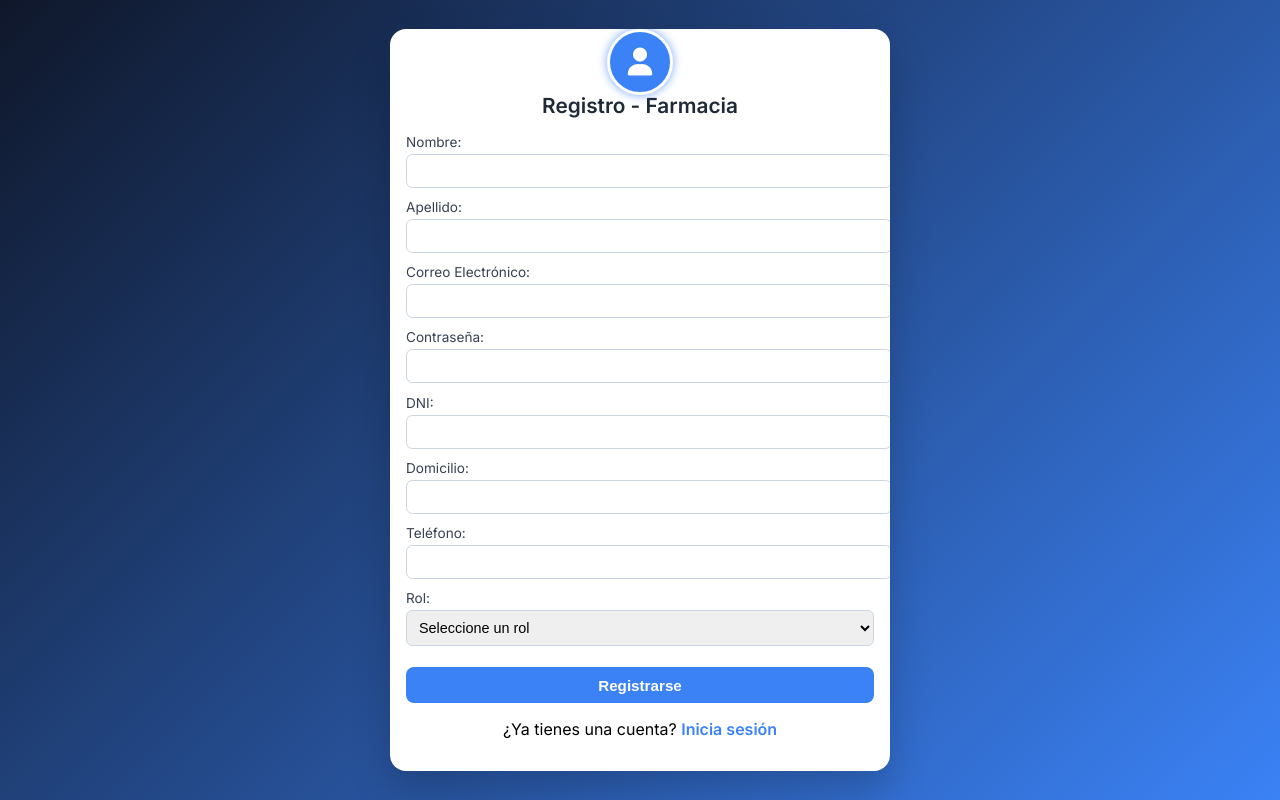
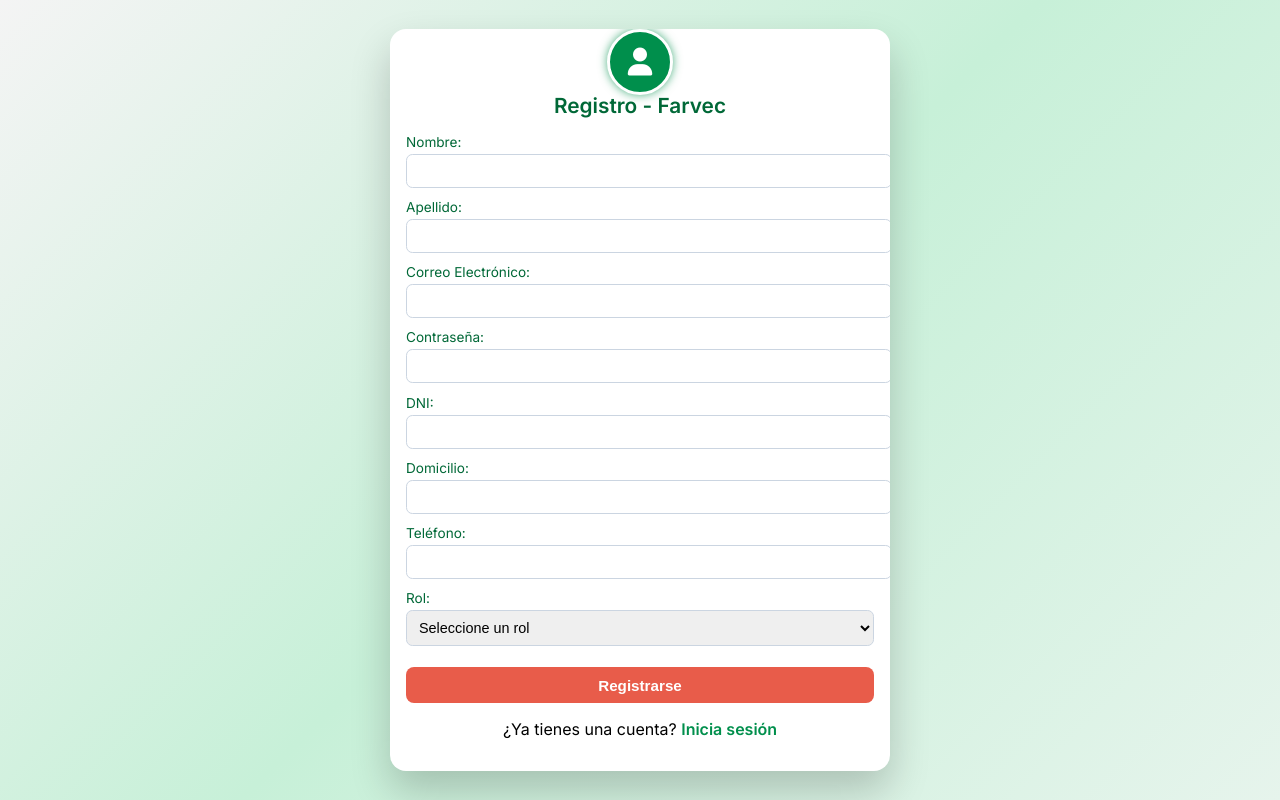
Before and after one commit to FrancoVega852/Sistema-de-una-Farmacia, a PHP site: page /Registro.php in a window 1280 px wide. Run offline with PHP 8.4, Linux system fonts and the light colour scheme.

Commit message:
Cambio de paleta de colores para el registro

```diff
--- a/Registro.php
+++ b/Registro.php
@@ -35,10 +35,18 @@
   <link href="https://fonts.googleapis.com/css2?family=Inter:wght@400;600&display=swap" rel="stylesheet" />
   <link rel="stylesheet" href="https://cdnjs.cloudflare.com/ajax/libs/font-awesome/6.5.0/css/all.min.css" />
   <style>
+    :root {
+      --verde: #008f4c;
+      --verde-oscuro: #006837;
+      --blanco: #ffffff;
+      --gris: #f4f4f4;
+      --acento: #e85c4a;
+    }
+
     body {
       margin: 0;
       font-family: 'Inter', sans-serif;
-      background: linear-gradient(135deg, #0f172a, #3b82f6);
+      background: linear-gradient(135deg, var(--gris), #c7f0d8, #e6f4ec);
       display: flex;
       justify-content: center;
       align-items: center;
@@ -49,7 +57,7 @@
     }
 
     .form-container {
-      background-color: #ffffff;
+      background-color: var(--blanco);
       padding: 1.0rem;
       border-radius: 1rem;
       box-shadow: 0 20px 40px rgba(0, 0, 0, 0.2);
@@ -70,20 +78,20 @@
       transform: translateX(-50%);
       width: 60px;
       height: 60px;
-      background-color: #3b82f6;
+      background-color: var(--verde);
       border-radius: 50%;
       display: flex;
       justify-content: center;
       align-items: center;
-      color: white;
+      color: var(--blanco);
       font-size: 28px;
-      box-shadow: 0 0 10px rgba(59, 130, 246, 0.7);
-      border: 3px solid white;
+      box-shadow: 0 0 10px rgba(0, 143, 76, 0.7);
+      border: 3px solid var(--blanco);
     }
 
     .form-container h2 {
       font-size: 1.3rem;
-      color: #1f2937;
+      color: var(--verde-oscuro);
       margin-top: 3rem;
       margin-bottom: 1rem;
       text-align: center;
@@ -100,7 +108,7 @@
     .input-group label {
       display: block;
       font-size: 0.85rem;
-      color: #374151;
+      color: var(--verde-oscuro);
       margin-bottom: 0.25rem;
     }
 
@@ -116,14 +124,14 @@
 
     .input-group input:focus,
     .input-group select:focus {
-      border-color: #3b82f6;
+      border-color: var(--acento);
       outline: none;
     }
 
     .btn {
       width: 100%;
-      background-color: #3b82f6;
-      color: white;
+      background-color: var(--acento);
+      color: var(--blanco);
       font-weight: 600;
       border: none;
       padding: 0.6rem;
@@ -135,7 +143,7 @@
     }
 
     .btn:hover {
-      background-color: #2563eb;
+      background-color: #d94c3c;
       transform: scale(1.03);
     }
 
@@ -143,21 +151,21 @@
       margin-top: 0.6rem;
       text-align: center;
       font-weight: bold;
-      color: #ef4444;
+      color: var(--acento);
       font-size: 0.9rem;
     }
 
     p { margin-top: 1rem; }
 
     p a {
-      color: #3b82f6;
+      color: var(--verde);
       text-decoration: none;
       font-weight: 600;
       transition: color 0.3s ease;
     }
 
     p a:hover {
-      color: #2563eb;
+      color: var(--verde-oscuro);
       text-decoration: underline;
     }
 
@@ -171,7 +179,7 @@
     <div class="avatar">
       <i class="fas fa-user"></i>
     </div>
-    <h2>Registro - Farmacia</h2>
+    <h2>Registro - Farvec</h2>
     <form method="POST">
       <div class="input-group">
         <label>Nombre:</label>
```
